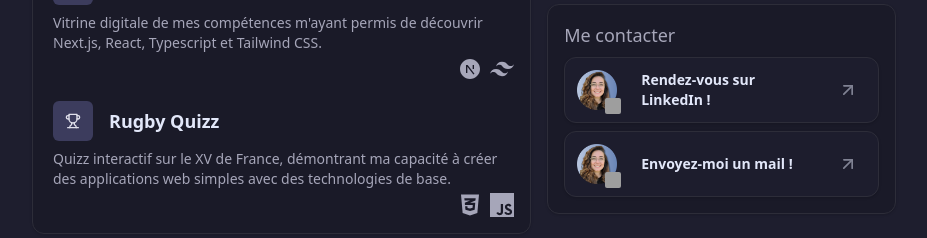
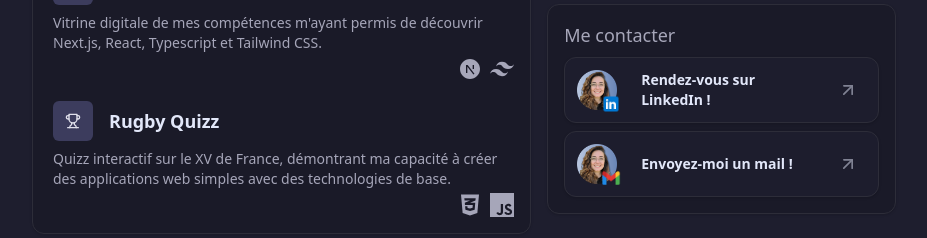
Before and after one commit to CeliaBillaud/portfolio, a Next.js app: page / in a window 1280 px wide. Shown: the part 1370-1608 px from the top of the page, without its empty margins (176-1103 px from the left). Built offline with nearby package versions, Linux system fonts and the light colour scheme; grey boxes are pictures that could not be loaded; a web font is replaced by a local one.

Commit message:
deployment error changed

```diff
--- a/app/_components/ContactCard.tsx
+++ b/app/_components/ContactCard.tsx
@@ -1,6 +1,7 @@
 import { Card } from "@/components/ui/card";
 import Link from "next/link"
 import { ArrowUpRight } from "lucide-react";
+import Image from "next/image";
 
 
 export const ContactCard = (props:{
@@ -14,8 +15,17 @@ export const ContactCard = (props:{
             <Link href={props.url} target="alt" className="">
             <Card className="p-3 bg-accent/10 flex gap-6 items-center hover:bg-accent/30 transition-colors group">
                     <div className="relative">
-                        <img src={props.image} alt={props.name}  className="w-10 h-10"/>
-                        <img src={props.mediumImage} alt={props.name}  className="w-4 h-4 absolute -bottom-1 -right-1 rounded-sm"/>
+                        <Image
+                            src={props.image}
+                            alt={props.name}
+                            width={40}
+                            height={40}/>
+                        <Image
+                            src={props.mediumImage}
+                            alt={props.name}
+                            width={20}
+                            height={20}
+                            className="absolute -bottom-1 -right-1 rounded-sm"/>
                     </div>
                     <div className="flex flex-col w-3/5">
                         <p className="text-sm font-semibold text-wrap">{props.name}</p>
--- a/app/_components/PhotoGrid.tsx
+++ b/app/_components/PhotoGrid.tsx
@@ -1,4 +1,3 @@
-import { Section } from "./Section"
 import Image from "next/image"
 
 export const PhotoGrid = () => {
--- a/app/_components/Project.tsx
+++ b/app/_components/Project.tsx
@@ -2,7 +2,7 @@ import {LucideIcon, Beer, BriefcaseBusiness, Trophy, MessageSquareHeart} from "l
 import Link from "next/link"
 import { IconType } from 'react-icons'
 import { FaPhp, FaBootstrap, FaReact, FaCss3Alt } from 'react-icons/fa'
-import { SiSymfony, SiMysql, SiSass, SiJavascript, SiTypescript, SiTailwindcss, SiLaravel } from 'react-icons/si'
+import { SiSymfony, SiMysql, SiSass, SiJavascript, SiTailwindcss, SiLaravel } from 'react-icons/si'
 import { RiNextjsFill } from "react-icons/ri";
 
 
@@ -37,19 +37,19 @@ import { RiNextjsFill } from "react-icons/ri";
     }
 ]
 
-const iconNames = {
-    SiJavascript: "Javascript",
-    SiTypescript: "Typescript",
-    SiReact: "React",
-    SiSass: "Sass",
-    SiTailwindcss: "Tailwind CSS",
-    SiMysql: "MySQL",
-    SiSymfony: "Symfony",
-    FaPhp: "PHP",
-    FaBootstrap: "Bootstrap",
-    FaCss3Alt: "CSS",
-    RiNextjsFill: "Next.js"
-};
+// const iconNames = {
+//     SiJavascript: "Javascript",
+//     SiTypescript: "Typescript",
+//     SiReact: "React",
+//     SiSass: "Sass",
+//     SiTailwindcss: "Tailwind CSS",
+//     SiMysql: "MySQL",
+//     SiSymfony: "Symfony",
+//     FaPhp: "PHP",
+//     FaBootstrap: "Bootstrap",
+//     FaCss3Alt: "CSS",
+//     RiNextjsFill: "Next.js"
+// };
 
 type ProjectProps = {
     Logo: LucideIcon;
--- a/app/_components/Section.tsx
+++ b/app/_components/Section.tsx
@@ -1,6 +1,5 @@
 
 import { cn } from "@/lib/utils"
-import clsx from "clsx"
 import { PropsWithChildren } from "react"
 // define global width of section
 export const Section= (props: PropsWithChildren<{className?:string}>) => {
--- a/app/_components/Status.tsx
+++ b/app/_components/Status.tsx
@@ -1,7 +1,6 @@
 import { Card } from "@/components/ui/card"
 import { Section } from "./Section"
 import Link from "next/link"
-import Image from 'next/image';
 import { ContactCard } from "./ContactCard";
 import { Project } from "./Project";
 import { PROJECTS } from "./Project";
@@ -50,14 +49,14 @@ export const Status = () => {
                 <ContactCard
                     name="Rendez-vous sur LinkedIn !"
                     image="/profile-pic(8).png"
-                    mediumImage="https://img.freepik.com/vecteurs-premium/linkedin-logo_578229-227.jpg"
+                    mediumImage="/linkedin-logo.png"
                     description=""
                     url="https://www.linkedin.com/in/celiabillaud/"
                 />
                 <ContactCard
                     name="Envoyez-moi un mail !"
                     image="/profile-pic(8).png"
-                    mediumImage="https://static.vecteezy.com/system/resources/previews/020/964/377/non_2x/gmail-mail-icon-for-web-design-free-png.png"
+                    mediumImage="/gmail-logo.png"
                     description=""
                     url="mailto:celiabillaud.dev@gmail.com"
                 />
```
Also changed, not shown: public/gmail-logo.png (added), public/linkedin-logo.png (added).
